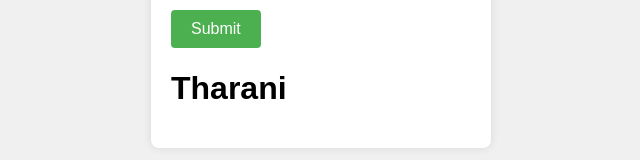
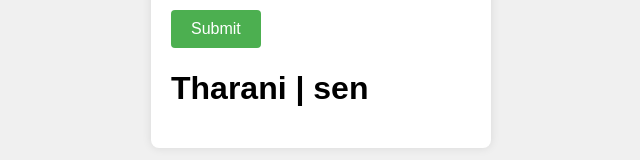
Before and after one commit to tharani3920/senthoor-tharani, a plain HTML site: page index.html in a window 1280 px wide. Shown: the part 402-562 px from the top of the page, without its empty margins (319-959 px from the left). Drawn offline with Linux system fonts and the light colour scheme.

Commit message:
my commit

```diff
--- a/index.html
+++ b/index.html
@@ -69,7 +69,7 @@
     </form>
     <div class="output" id="output"></div>
     <h1>
-        Tharani
+        Tharani | sen
     </h1>
 </div>
 
```
